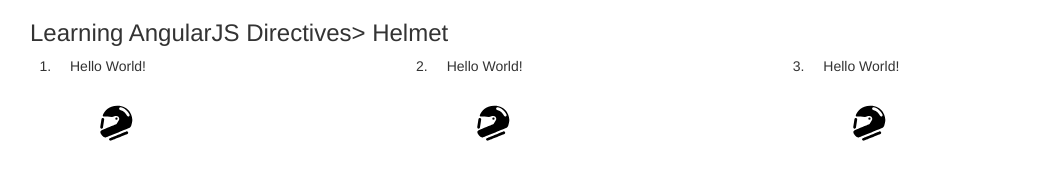
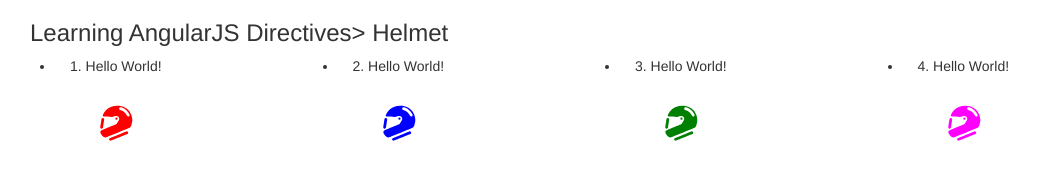
Before and after one commit to VladimirDeminenko/angularjs-directives, a website: page helmet/index.html in a window 1280 px wide. Shown: the whole page, without its empty margins (40-1079 px from the left). Drawn offline with nearby package versions, Linux system fonts and the light colour scheme.

Commit message:
helmet color has added
Changes to be committed:
	modified:   helmet/app.js
	modified:   helmet/index.html
	modified:   helmet/templates/hello-world.html

```diff
--- a/helmet/app.js
+++ b/helmet/app.js
@@ -2,6 +2,7 @@
     'use strict';
 
     const APP_NAME = 'Learning AngularJS Directives> Helmet';
+    const HELMET_COLOR = 'red';
     const HTML_URL = './templates/hello-world.html';
     const IMAGE_URL = './images/helmet.svg';
 
@@ -13,16 +14,23 @@
     MainController.$inject = ['$scope'];
     function MainController($scope) {
         $scope.appName = APP_NAME;
+        $scope.helmetColor = HELMET_COLOR;
     }
 
     function HelloWorld() {
         return {
+            scope: {
+                appName: '@applicationName'
+            },
             templateUrl: HTML_URL
         };
     }
 
     function Helmet() {
         return {
+            scope: {
+                helmetColor: '@color'
+            },
             templateUrl: IMAGE_URL
         };
     }
--- a/helmet/index.html
+++ b/helmet/index.html
@@ -10,13 +10,14 @@
 <body>
 <div class="container">
     <h3>{{appName}}</h3>
-    <ol>
+    <ul>
         <div class="row">
-            <li class="col-xs-4" ng-repeat="i in [1, 2, 3]">
-                <hello-world></hello-world>
+            <li class="col-xs-3" ng-repeat="color in ['red', 'blue', 'green', 'magenta']">
+                <hello-world application-name="{{$index + 1}}. Hello World!"></hello-world>
+                <helmet color="{{color}}"></helmet>
             </li>
         </div>
-    </ol>
+    </ul>
 </div>
 </body>
 </html>
--- a/helmet/templates/hello-world.html
+++ b/helmet/templates/hello-world.html
@@ -1,2 +1 @@
-<div>Hello World!</div>
-<helmet></helmet>
+<div>{{appName}}</div>
```
